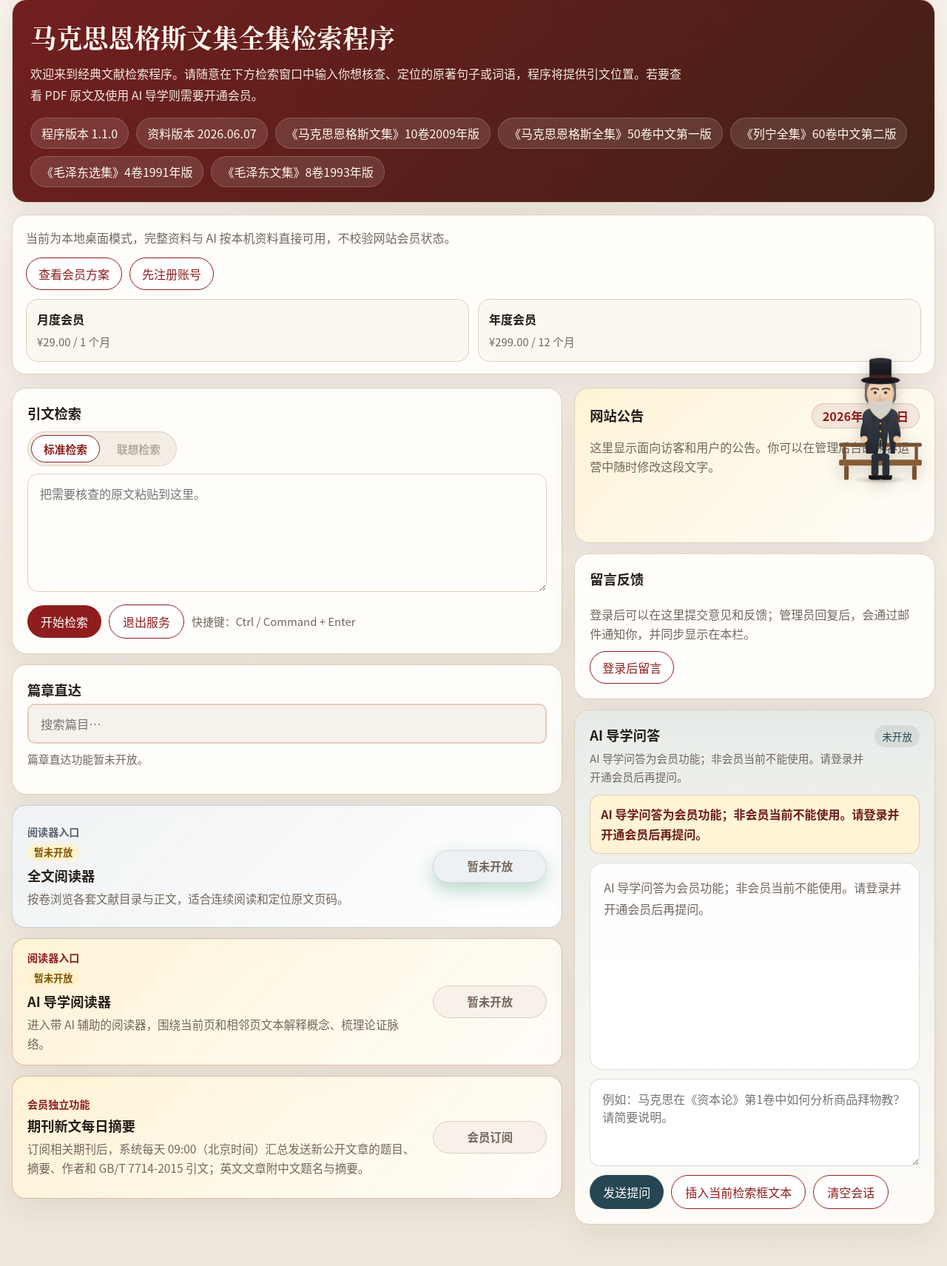
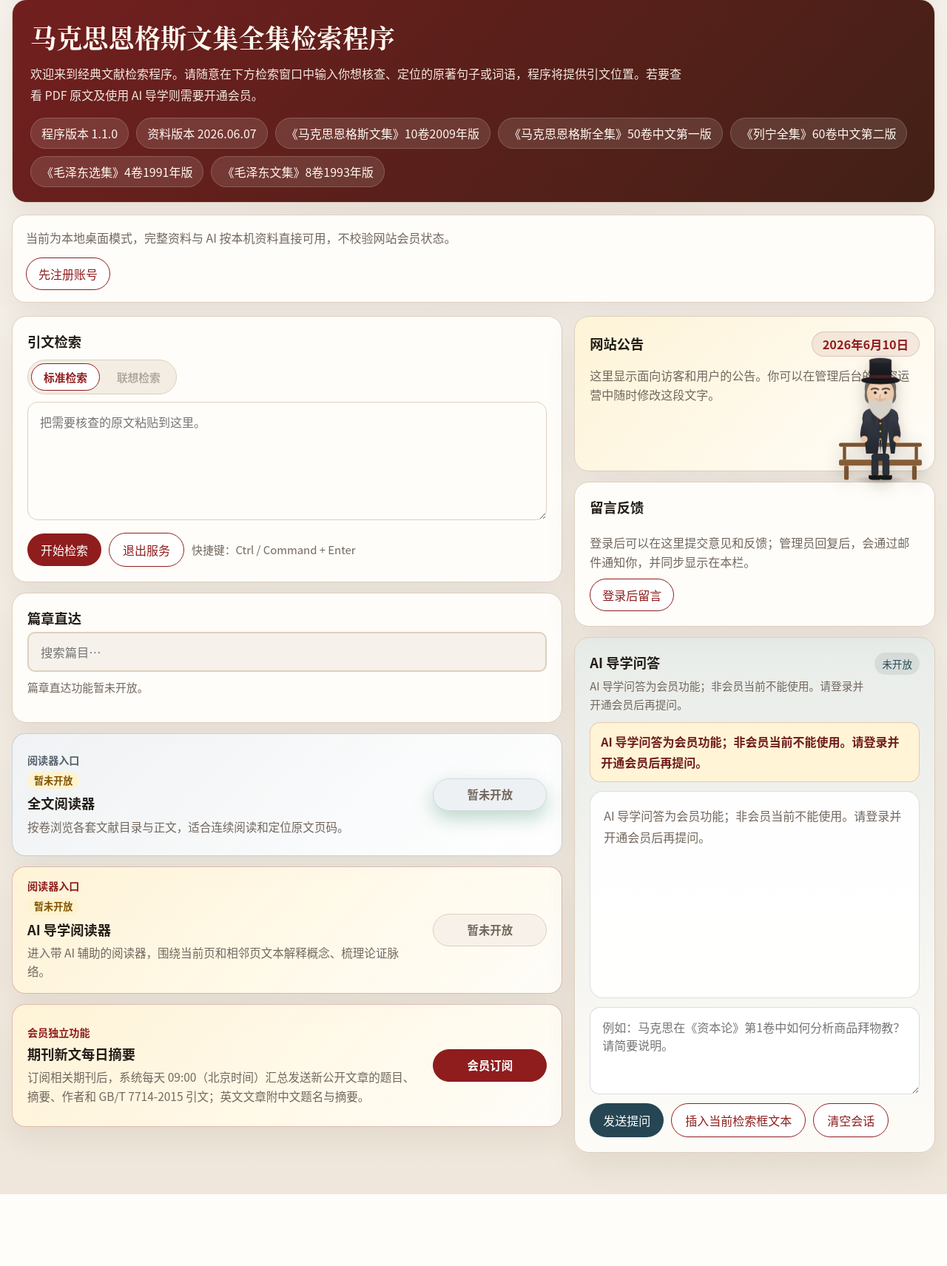
Before and after one commit to popyunlong/Marx-and-Engels-Classic-Texts-Index-Chinese-Edition-, a Flask app: page / in a window 1280 px wide. Shown: the part 124-1835 px from the top of the page at 74% size. After the commit the page ends 1738 px from the top, so only its background shows below. Run offline with Flask 3, Linux system fonts and the light colour scheme; data comes from the database, SQL or seed files in the repository; data that the repository does not hold is empty; some libraries are stand-ins or nearby versions.

Commit message:
feat(site-copy): 首页收敛会员套餐入口（去价格陈列，期刊卡变权限感知入口）
- 移除首页会员区的套餐价格网格与「查看会员方案」按钮（及无用 CSS），
  会员区仅保留账号状态与中性动作（进入会员中心/先注册账号）
- 期刊卡片：无 journal_alerts 权限（访客/未开通会员）时，原灰色死按钮
  改为指向 /pricing 的活入口，跟随控制台权限动态切换——开通或在
  「会员与权限」勾选后自动变回「查看本周新文」
- 订阅入口收敛为两处：顶部导航「会员套餐」+ 期刊卡片

Co-Authored-By: Claude Fable 5 <noreply@anthropic.com>

```diff
--- a/templates/index.html
+++ b/templates/index.html
@@ -134,21 +134,6 @@
       display: flex;
       gap: 10px;
       flex-wrap: wrap;
-    }
-    .plan-grid {
-      display: grid;
-      gap: 12px;
-      grid-template-columns: repeat(auto-fit, minmax(220px, 1fr));
-    }
-    .plan-card {
-      border: 1px solid var(--line);
-      border-radius: 16px;
-      padding: 14px;
-      background: #fbf8f2;
-    }
-    .plan-card strong {
-      display: block;
-      margin-bottom: 6px;
     }
     .flash-stack {
       display: grid;
@@ -1286,24 +1271,15 @@
       {% else %}
       <p>{{ site_text("index.member_guest") }}</p>
       {% endif %}
+      {# 套餐与价格不在首页直接陈列（避免推销感）：订阅入口收敛为顶部导航「会员套餐」
+         与下方期刊卡片（按权限动态显示）。这里只保留账号状态与中性的下一步动作。 #}
       <div class="member-actions">
-        <a class="mini-btn" href="{{ url_for('pricing') }}">查看会员方案</a>
         {% if current_user %}
         <a class="mini-btn" href="{{ url_for('account') }}">进入会员中心</a>
         {% else %}
         <a class="mini-btn" href="{{ url_for('register') }}">先注册账号</a>
         {% endif %}
       </div>
-      {% if plans %}
-      <div class="plan-grid">
-        {% for plan in plans %}
-        <div class="plan-card">
-          <strong>{{ plan.name }}</strong>
-          <div class="muted">{{ format_price(plan.price_cents, plan.currency) }} / {{ plan.interval_months }} 个月</div>
-        </div>
-        {% endfor %}
-      </div>
-      {% endif %}
     </section>
 
     <div class="grid">
@@ -1422,7 +1398,9 @@
              邮箱确认/订阅按钮已去除——是否收到综述邮件由控制台受众/权限决定，无需用户确认邮箱。 #}
           <a class="feature-action" href="{{ url_for('journal_alerts_latest') }}">查看本周新文</a>
           {% else %}
-          <a class="feature-action disabled" aria-disabled="true" href="#">{{ site_text("index.journal_locked") }}</a>
+          {# 无期刊权限（访客/未开通会员）时，此处即首页第二个会员套餐入口：跟随控制台
+             「会员与权限」的 journal_alerts 实际授权动态切换，开通/勾选后自动变回周报入口。 #}
+          <a class="feature-action" href="{{ url_for('pricing') }}">{{ site_text("index.journal_locked") }}</a>
           {% endif %}
         </section>
 
```
